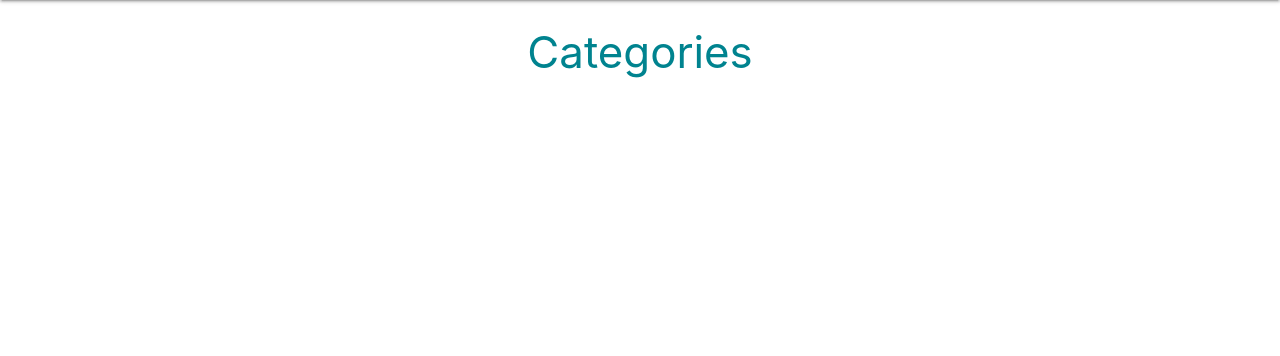
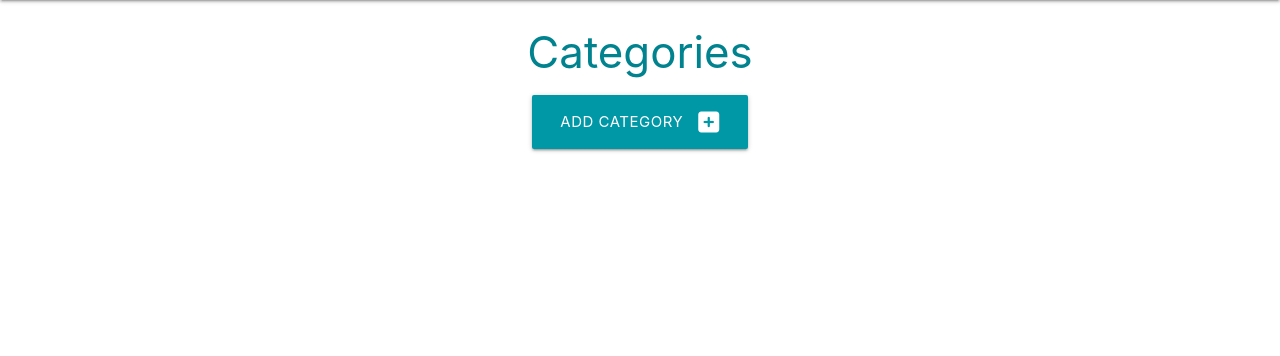
Before and after one commit to adamgilroy22/flask-sqlalchemy-task-manager, a Flask app: template taskmanager/templates/categories.html in a window 1280 px wide. Shown: the part 64-420 px from the top of the page. Run offline with Flask 2, Linux system fonts and the light colour scheme; the template is opened without the code that fills it, so the values that code supplies are empty.

Commit message:
Create button on categories page to create new category

```diff
--- a/taskmanager/templates/categories.html
+++ b/taskmanager/templates/categories.html
@@ -3,4 +3,12 @@
 
 <h3 class="cyan-text text-darken-3 center-align">Categories</h3>
 
+<div class="row">
+    <div class="col s12 center-align">
+        <a href="{{ url_for('add_category') }}" class="btn-large cyan darken-2">
+            Add Category <i class="fas fa-plus-square right"></i>
+        </a>
+    </div>
+</div>
+
 {% endblock %}
```
